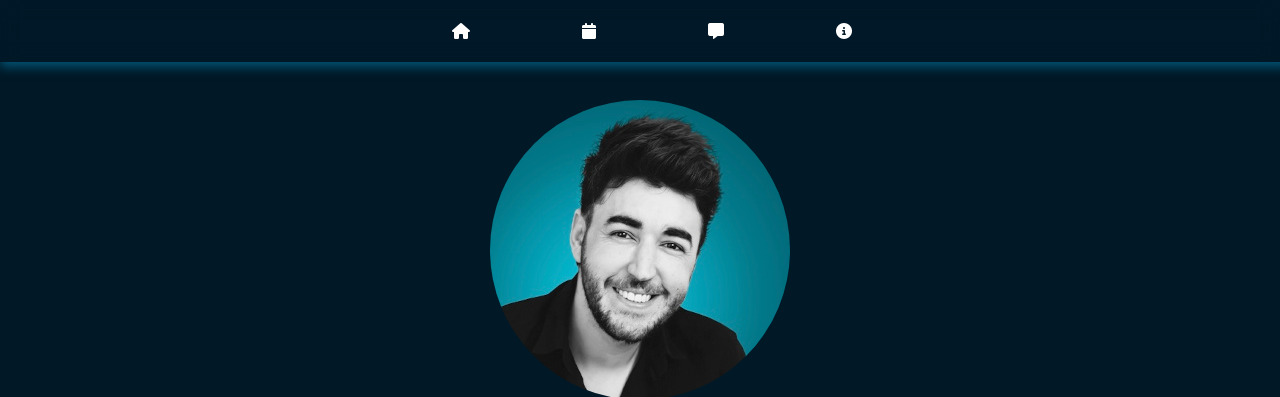
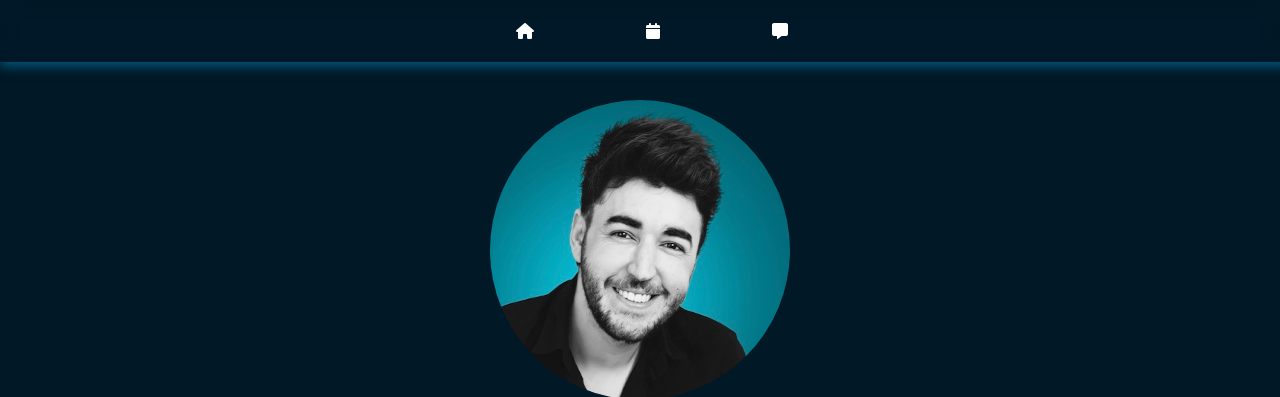
Before and after one commit to Rafaelrosaweb/projeto, a plain HTML site: page index.html in a window 1280 px wide. Shown: the top 397 px of the page. Drawn offline with Linux system fonts and the light colour scheme.

Commit message:
atualizção

```diff
--- a/index.html
+++ b/index.html
@@ -30,11 +30,7 @@
            </li>
          </a>
 
-         <a >
-          <li class="lista">
-             <a href=""><i class="fa-solid fa-circle-info"></i></i></i></a>
-          </li>
-        </a>
+
     </ul>
   </nav>
 
```
